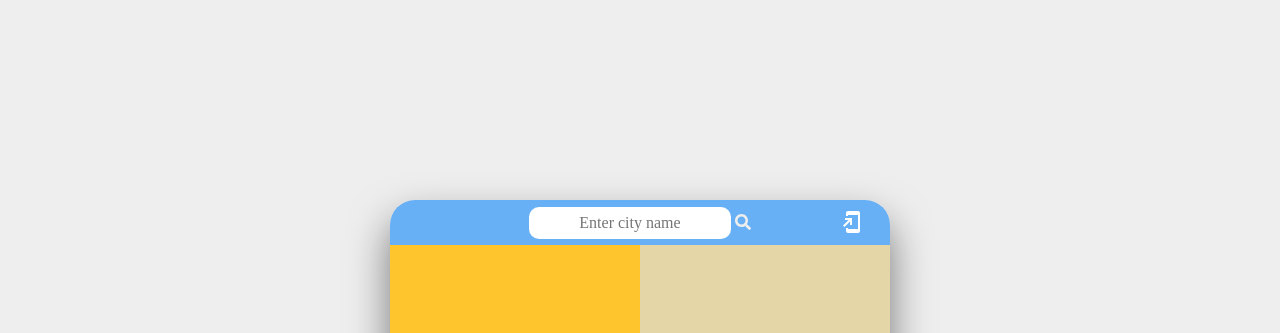
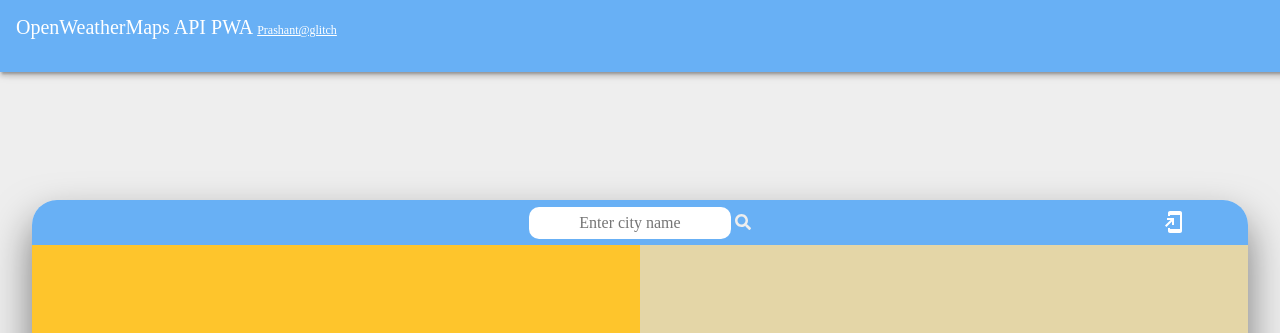
Before and after one commit to enigmatic7earth/open-weather-maps-pwa, a website: page public/index.html in a window 1280 px wide. Shown: the top 333 px of the page. Drawn offline with nearby package versions, Linux system fonts and the light colour scheme.

Commit message:
🐠 Updated with Glitch

```diff
--- a/public/index.html
+++ b/public/index.html
@@ -25,6 +25,14 @@
 </head>
 
 <body onload="getLocation()">
+  <div id="topBar" class="topBar">
+    <h1>
+      OpenWeatherMaps API PWA
+      <a href="https://glitch.com/@enigmatic7earth" class="powered-by">
+        Prashant@glitch
+      </a>
+    </h1>
+  </div>
 
   <div class="container">
 
--- a/public/style.css
+++ b/public/style.css
@@ -5,7 +5,8 @@ body{
 }
 
 .container{
-  width: 500px;
+  top:5%;
+  width: 95%;
   height: 300px;
   margin:25vh auto;
   border-radius: 25px;
@@ -104,7 +105,7 @@ body{
 
 #search-txt {
   color: #68B0F5;
-  height:30px;
+  height: 30px;
   border-radius: 10px;
   border-style:none;
   outline:none;
@@ -149,3 +150,40 @@ body{
   text-align: center;
   position:relative;
 }
+
+.topBar {
+      top:0%;
+      align-content: center;
+      align-items: stretch;
+      background: #68B0F5;
+      box-shadow:
+        0 4px 5px 0 rgba(0, 0, 0, 0.14),
+        0 2px 9px 1px rgba(0, 0, 0, 0.12),
+        0 4px 2px -2px rgba(0, 0, 0, 0.2);
+      color: #fff;
+      display: flex;
+      flex-direction: row;
+      flex-wrap: nowrap;
+      font-size: 20px;
+      height: 56px;
+      justify-content: flex-start;
+      padding: 16px 16px 0 16px;
+      position: fixed;
+      transition: transform 0.233s cubic-bezier(0, 0, 0.21, 1) 0.1s;
+      width: 100%;
+      will-change: transform;
+      z-index: 1000;
+    }
+
+    .topBar h1 {
+      flex: 1;
+      font-size: 20px;
+      font-weight: 400;
+      margin: 0;
+    }
+
+    .topBar .powered-by {
+      color: white;
+      font-size: 0.6em;
+      text-decoration: underline;
+    }
```
Also changed, not shown: public/images/favicon.ico, public/images/icons/icon-128x128.png, public/images/icons/icon-144x144.png, public/images/icons/icon-152x152.png, public/images/icons/icon-192x192.png, public/images/icons/icon-256x256.png, public/images/icons/icon-32x32.png, public/images/icons/icon-512x512.png, public/images/icons/text.txt (deleted).
